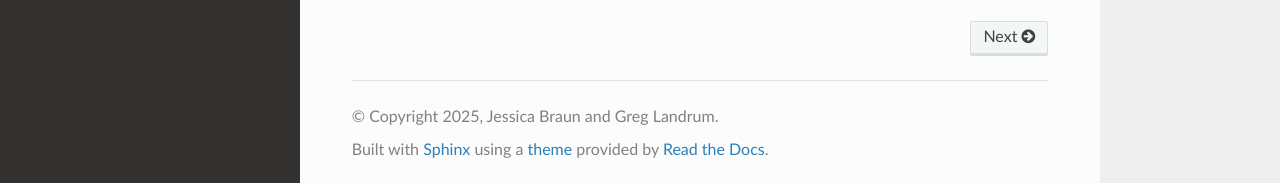
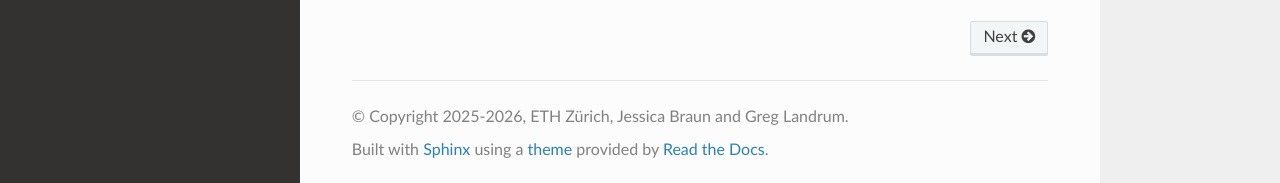
Before and after one commit to rinikerlab/lightweight-registration, a Sphinx documentation site: the page built from docs/source/index.rst, in a window 1280 px wide and 1393 px high. Shown: the part 1207-1390 px from the top of the window. Built offline with Sphinx 7.4.7 and the Read the Docs theme 3.1.0, drawn with Linux system fonts in a browser that asks for light colours.

Commit message:
adapt copyright statement (#95)

```diff
--- a/docs/source/conf.py
+++ b/docs/source/conf.py
@@ -5,7 +5,7 @@ sys.path.insert(0, os.path.abspath('../../'))
 # -- Project information -----------------------------------------------------
 
 project = 'lightweight-registration'
-copyright = '2025, Jessica Braun and Greg Landrum'
+copyright = '2025-2026, ETH Zürich, Jessica Braun and Greg Landrum'
 author = 'Jessica Braun and Greg Landrum'
 
 # -- General configuration ---------------------------------------------------
```
